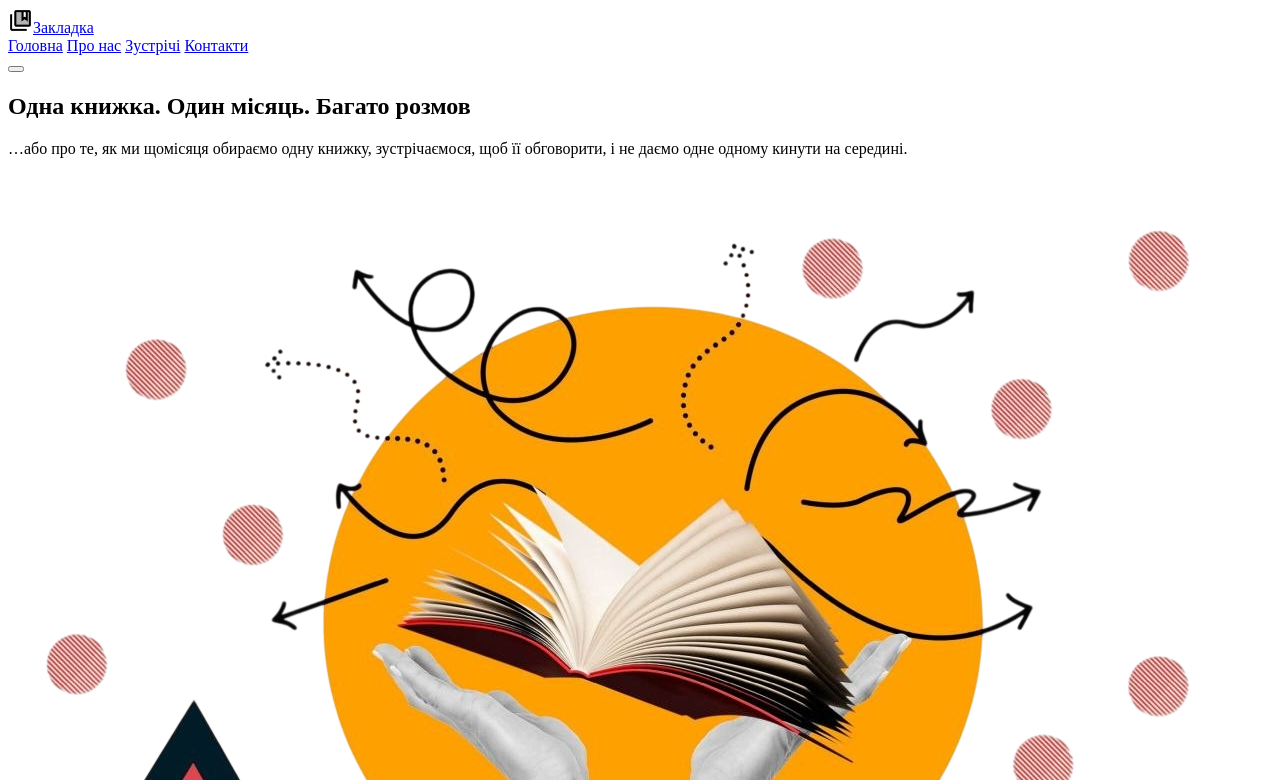
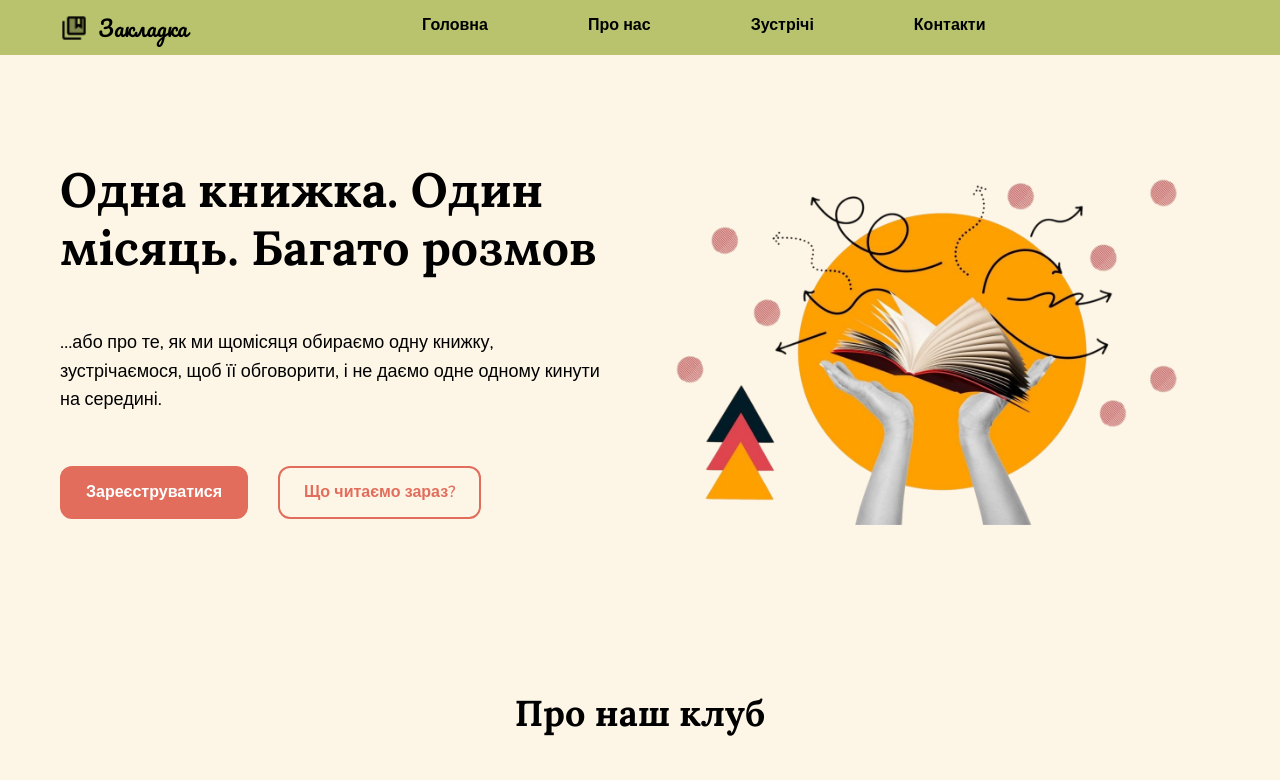
Before and after one commit to Anedice/my-landing, a plain HTML site: page index.html in a window 1280 px wide. Shown: the top 780 px of the page. Drawn offline with nearby package versions, Linux system fonts and the light colour scheme.

Commit message:
початок роботи з css

```diff
--- a/index.html
+++ b/index.html
@@ -3,7 +3,24 @@
   <head>
     <meta charset="UTF-8" />
     <meta name="viewport" content="width=device-width, initial-scale=1.0" />
-    <script src="script.js" defer></script>
+    <link rel="preconnect" href="https://fonts.googleapis.com" />
+    <link rel="preconnect" href="https://fonts.gstatic.com" crossorigin />
+    <link
+      href="https://fonts.googleapis.com/css2?family=Lato:ital,wght@0,100;0,300;0,400;0,700;0,900;1,100;1,300;1,400;1,700;1,900&family=Lora:ital,wght@0,400..700;1,400..700&family=Manrope:wght@200..800&family=Montserrat:ital,wght@0,100..900;1,100..900&family=Mulish:ital,wght@0,200..1000;1,200..1000&display=swap"
+      rel="stylesheet"
+    />
+    <link rel="preconnect" href="https://fonts.googleapis.com" />
+    <link rel="preconnect" href="https://fonts.gstatic.com" crossorigin />
+    <link
+      href="https://fonts.googleapis.com/css2?family=Lato:ital,wght@0,100;0,300;0,400;0,700;0,900;1,100;1,300;1,400;1,700;1,900&family=Lora:ital,wght@0,400..700;1,400..700&family=Manrope:wght@200..800&family=Montserrat:ital,wght@0,100..900;1,100..900&family=Mulish:ital,wght@0,200..1000;1,200..1000&family=Nunito:ital,wght@0,200..1000;1,200..1000&display=swap"
+      rel="stylesheet"
+    />
+    <link rel="preconnect" href="https://fonts.googleapis.com" />
+    <link rel="preconnect" href="https://fonts.gstatic.com" crossorigin />
+    <link
+      href="https://fonts.googleapis.com/css2?family=Lato:ital,wght@0,100;0,300;0,400;0,700;0,900;1,100;1,300;1,400;1,700;1,900&family=Lora:ital,wght@0,400..700;1,400..700&family=Manrope:wght@200..800&family=Montserrat:ital,wght@0,100..900;1,100..900&family=Mulish:ital,wght@0,200..1000;1,200..1000&family=Nunito:ital,wght@0,200..1000;1,200..1000&family=Pacifico&display=swap"
+      rel="stylesheet"
+    />
     <link rel="stylesheet" href="styles.css" />
     <title>Закладка.ua</title>
   </head>
@@ -11,11 +28,7 @@
     <header>
       <div class="container">
         <a href="index.html" class="logo"
-          ><img
-            src="images/logo-img.png"
-            alt=""
-            class="logo-img"
-          />Закладка</a
+          ><img src="images/logo-img.png" alt="" class="logo-img" />Закладка</a
         >
         <nav class="nav">
           <a class="nav-link" href="#hero">Головна</a>
@@ -38,11 +51,13 @@
             …або про те, як ми щомісяця обираємо одну книжку, зустрічаємося, щоб
             її обговорити, і не даємо одне одному кинути на середині.
           </p>
-          <div class="image">
+          <div class="hero-img">
             <img src="images/hero-img.png" alt="розкрита книжка" />
           </div>
+          <div class="hero-btns">
           <a href="#form" class="btn-1">Зареєструватися</a>
           <a href="#book" class="btn-2">Що читаємо зараз?</a>
+          </div>
         </div>
       </section>
       <section id="about">
@@ -129,7 +144,8 @@
             <div class="details-card">
               <h3 class="small-title">Де?</h3>
               <p>
-                Онлайн-зустріч у Zoom. Тож можна приєднатися з будь-якої точки світу.
+                Онлайн-зустріч у Zoom. Тож можна приєднатися з будь-якої точки
+                світу.
               </p>
             </div>
             <div class="details-card">
@@ -256,8 +272,10 @@
         </div>
       </section>
       <section id="quote">
+        <div class="container">
         <p>Якщо в тебе є сад і бібліотека, тобі нічого більше не потрібно.</p>
         <p>– Марк Туллій Цицерон</p>
+        </div>
       </section>
     </main>
     <footer id="contacts">
@@ -310,5 +328,6 @@
         <p class="footer-c">© 2026 Закладка. Усі права захищено.</p>
       </div>
     </footer>
+    <script src="script.js" defer></script>
   </body>
 </html>
--- a/styles.css
+++ b/styles.css
@@ -0,0 +1,285 @@
+:root {
+  --background: #fdf6e7;
+  --green: #b9c36e;
+  --dark-green: #7f9e54;
+  --button: #e26d5c;
+  --field: #d9c3a5;
+  --brown: #a75439;
+  --placeholder: #998673;
+  --text: #000;
+  --btn-hover: #df3d26;
+  --extra-green: #bfd32b;
+  --extra-brown: #712a12;
+  --shadow: #a7543966;
+  --title: "Lora", serif;
+  --para: "Nunito", sans-serif;
+}
+
+* {
+  margin: 0;
+  padding: 0;
+  box-sizing: border-box;
+}
+
+html {
+  scroll-behavior: smooth;
+}
+
+body {
+  background-color: var(--background);
+  color: var(--text);
+  font-family: var(--para);
+  line-height: 1.6;
+}
+
+h1,
+h2 {
+  font-family: var(--title);
+}
+
+img {
+  max-width: 100%;
+  display: block;
+}
+
+a {
+  text-decoration: none;
+  color: black;
+}
+
+ul {
+  list-style: none;
+}
+
+.container {
+  max-width: 1200px;
+  margin: 0 auto;
+  padding: 0 20px;
+}
+
+/* Хедер */
+
+header {
+    background-color: var(--green);
+    padding: 10px 0;
+    position: sticky;
+    top: 0;
+}
+
+header .container {
+    display: flex;
+    align-items: center;
+    justify-content: space-between;
+}
+
+.logo {
+    display: flex;
+    align-items: center;
+    gap: 10px;
+    font-family: 'Pacifico', cursive;
+    font-size: 22px;
+}
+
+.logo-img {
+    width: 28px;
+}
+
+.nav {
+    display: flex;
+    gap: 100px;
+    margin: 0 auto;
+}
+
+.nav-link {
+    position: relative;
+    font-weight: 600;
+    padding-bottom: 4px;
+}
+
+.nav-link::after {
+    content: "";
+    position: absolute;
+    left: 0;
+    bottom: 0;
+    width: 0;
+    height: 2px;
+    background-color: black;
+    transition: width 0.3s;
+}
+
+.nav-link:hover::after {
+    width: 100%;
+}
+
+.burger {
+    display: none;
+}
+
+/* Hero секція */
+
+#hero {
+    padding: 100px 0;
+}
+
+#hero .container {
+    display: grid;
+    grid-template-columns: 1fr 1fr;
+    column-gap: 40px;
+    align-items: center;
+}
+
+.hero-title,
+.hero-text,
+.hero-btns {
+    grid-column: 1;
+}
+
+.hero-img {
+    grid-column: 2;
+    grid-row: 1 / 4;
+}
+
+.hero-title {
+    font-size: 48px;
+    line-height: 1.2;
+    margin-bottom: 40px;
+}
+
+.hero-text {
+font-size: 18px;
+margin-bottom: 40px;
+}
+
+.hero-btns {
+    display: flex;
+    gap: 30px;
+}
+
+.btn-1,
+.btn-2 {
+    padding: 12px 24px;
+    border: 2px solid var(--button);
+    border-radius: 12px;
+    font-weight: 600;
+    transition: background-color 0.3s, color 0.3s, box-shadow 0.3s;
+    /* cursor: pointer; */
+}
+
+.btn-1 {
+    background-color: var(--button);
+    color: #fff;
+}
+
+.btn-1:hover {
+    background-color: var(--btn-hover);
+    border-color: var(--btn-hover);
+    box-shadow: 0 4px 16px var(--shadow);
+}
+
+.btn-2 {
+    color: var(--button);
+}
+
+.btn-2:hover {
+    color: var(--btn-hover);
+    border-color: var(--btn-hover);
+    box-shadow: 0 4px 16px var(--shadow);
+}
+
+/* Про нас */
+
+#about {
+    padding: 60px 0;
+}
+
+.title {
+    text-align: center;
+    font-size: 36px;
+    margin-bottom: 40px;
+}
+
+.features {
+    display: grid;
+    grid-template-columns: 1fr 1fr;
+    gap: 20px;
+}
+
+.about-card {
+    background-color: var(--green);
+    padding: 20px;
+    border-radius: 12px;
+    transition: background-color 0.3s, box-shadow 0.3s, transform 0.3s;
+}
+
+.about-card:hover {
+    background-color: var(--extra-green);
+    box-shadow: 0 4px 16px var(--shadow);
+    transform: translateY(-2px);
+}
+
+.small-title {
+    font-family: var(--para);
+    font-size: 24px;
+    margin-bottom: 20px;
+}
+
+.icon {
+    margin-right: 8px;
+}
+
+/* книжка */
+
+#book {
+    padding: 60px 0;
+}
+
+.book-card {
+    display: flex;
+    gap: 40px;
+    padding: 28px;
+    background-color: var(--brown);
+    color: #fff;
+    border-radius: 12px;
+    transition: background-color 0.3s, box-shadow 0.3s, transform 0.3s;
+}
+
+.book-card:hover {
+    background-color: var(--extra-brown);
+    box-shadow: 0 4px 16px var(--shadow);
+    transform: translateY(-2px);
+}
+
+.book-card-img {
+    width: 173px;
+    object-fit: cover;
+    flex-shrink: 0;
+    border-radius: 4px;
+}
+
+.book-card-content {
+    display: flex;
+    flex-direction: column;
+    justify-content: space-between;
+}
+
+.book-card-text p {
+    font-size: 16px;
+    line-height: 1.9;
+}
+
+.btn-purchase {
+    display: block;
+    background-color: #f9eded;
+    color: var(--brown);
+    padding: 14px;
+    text-align: center;
+    font-weight: 600;
+    border-radius: 12px;
+    margin-top: 18px;
+    transition: color 0.3s, background-color 0.3s;
+}
+
+.btn-purchase:hover {
+    background-color: #e0cece;
+    color: var(--extra-brown);
+}
```
